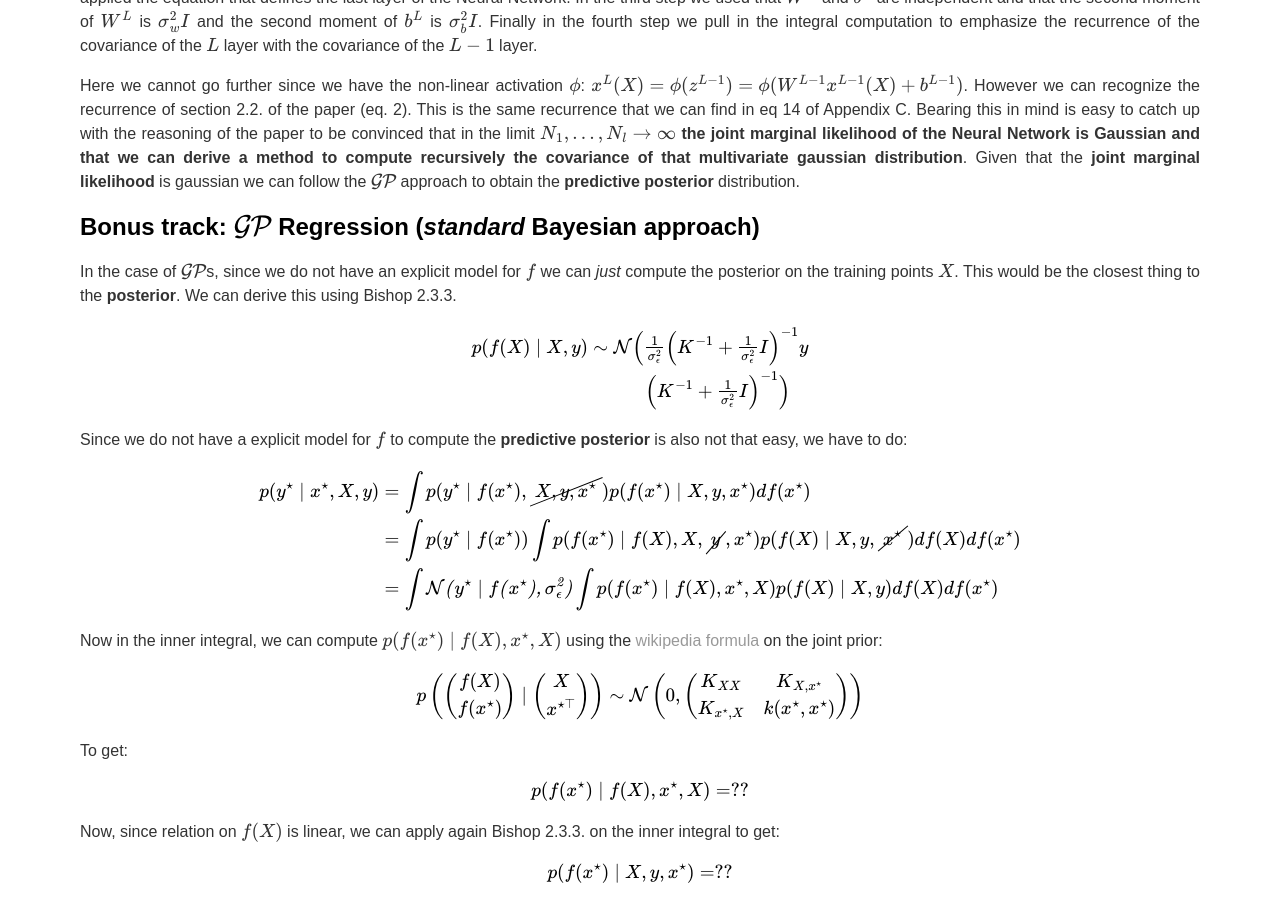
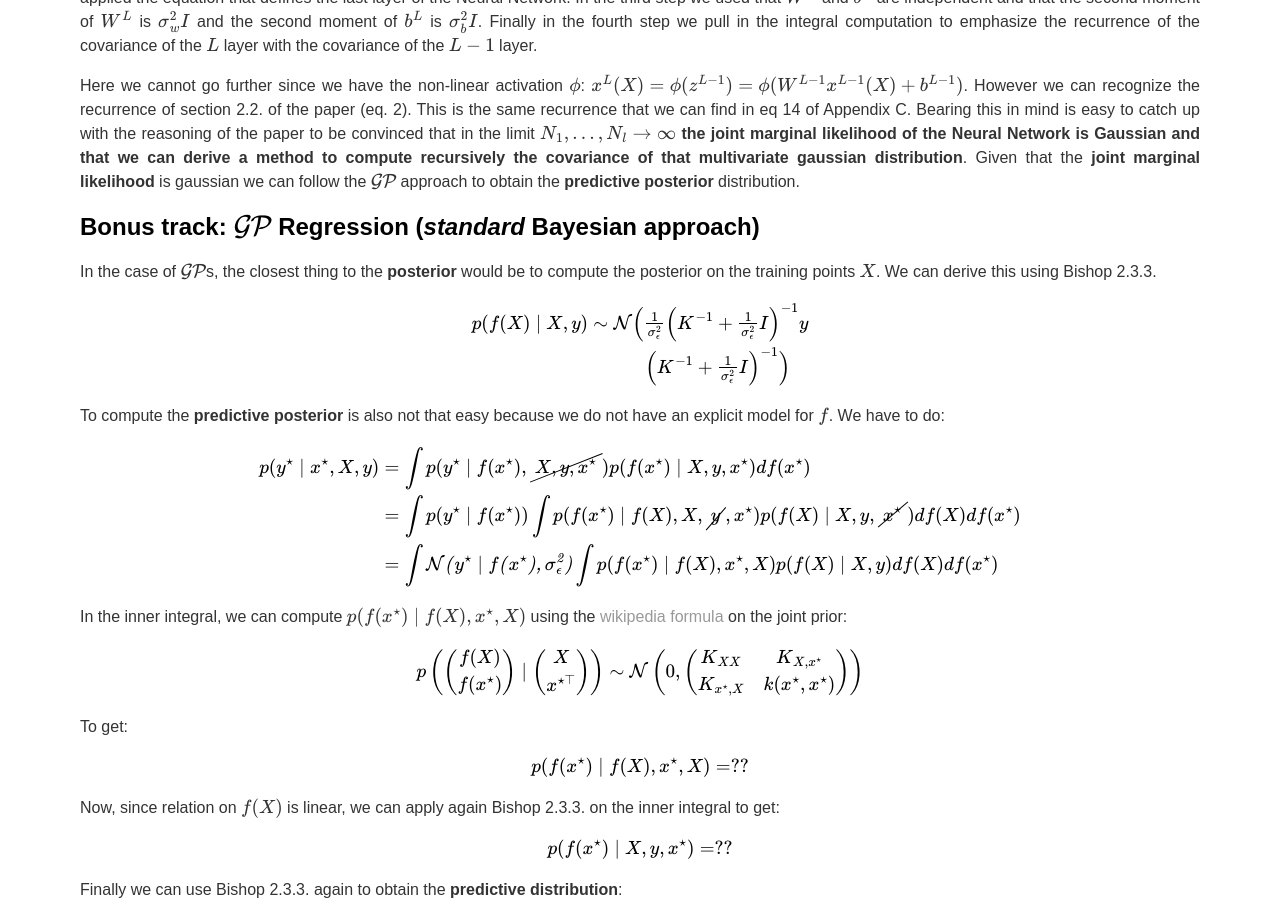
Before and after one commit to Haiiah/gonzmg88.github.io, a Jekyll site: the page built from _posts/2019-01-21-DeepNetworksAsGPs.md, in a window 1280 px wide and 900 px high, scrolled down 6286 px. Built offline with Jekyll 4.4.1, drawn with Linux system fonts in a browser that asks for light colours; formulas are drawn with MathJax 3.

Commit message:
small typos

```diff
--- a/_posts/2019-01-21-DeepNetworksAsGPs.md
+++ b/_posts/2019-01-21-DeepNetworksAsGPs.md
@@ -293,7 +293,7 @@ Here we cannot go further since we have the non-linear activation $\phi$: $x^L(X
 
 ## Bonus track: $\mathcal{GP}$ Regression (*standard* Bayesian approach)
 
-In the case of $\mathcal{GP}$s, since we do not have an explicit model for $f$ we can *just* compute the posterior on the training points $X$. This would be the closest thing to the **posterior**. We can derive this using Bishop 2.3.3.
+In the case of $\mathcal{GP}$s, the closest thing to the **posterior** would be to compute the posterior on the training points $X$. We can derive this using Bishop 2.3.3.
 
 $$
 \begin{aligned}
@@ -302,7 +302,7 @@ p(f(X) \mid X,y) &\sim \mathcal{N}\Big(\tfrac{1}{\sigma_\epsilon^2} \left(K^{-1}
 \end{aligned}
 $$
 
-Since we do not have a explicit model for $f$ to compute the **predictive posterior** is also not that easy, we have to do:
+To compute the **predictive posterior** is also not that easy because we do not have an explicit model for $f$. We have to do:
 
 $$
 \begin{aligned}
@@ -312,7 +312,7 @@ p(y^\star \mid x^\star,X,y) &= \int p(y^\star \mid f(x^\star), \cancel{X, y,x^\s
 \end{aligned}
 $$
 
-Now in the inner integral, we can compute $p(f(x^\star)\mid f(X),x^\star,X)$ using the [wikipedia formula](https://en.wikipedia.org/wiki/Multivariate_normal_distribution#Conditional_distributions) on the joint prior:
+In the inner integral, we can compute $p(f(x^\star)\mid f(X),x^\star,X)$ using the [wikipedia formula](https://en.wikipedia.org/wiki/Multivariate_normal_distribution#Conditional_distributions) on the joint prior:
 
 $$
 p\left(\begin{pmatrix}f(X) \\ f(x^\star) \end{pmatrix}\mid \begin{pmatrix}X \\ x^{\star\top}\end{pmatrix}\right)\sim \mathcal{N}\left( 0, \begin{pmatrix}K_{XX} & K_{X,x^\star} \\ K_{x^\star,X} & k(x^\star,x^\star)\end{pmatrix}\right)
```
